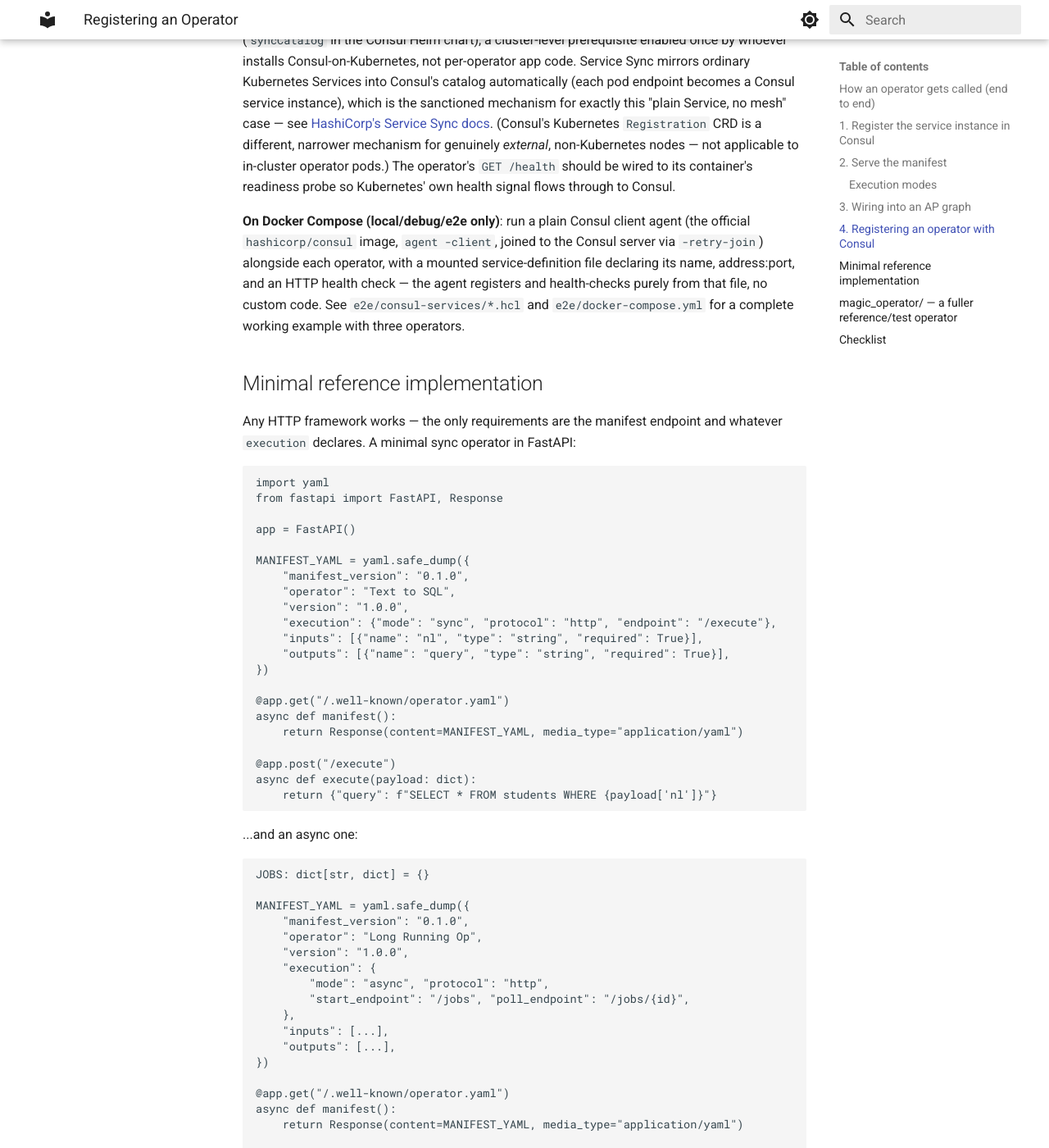
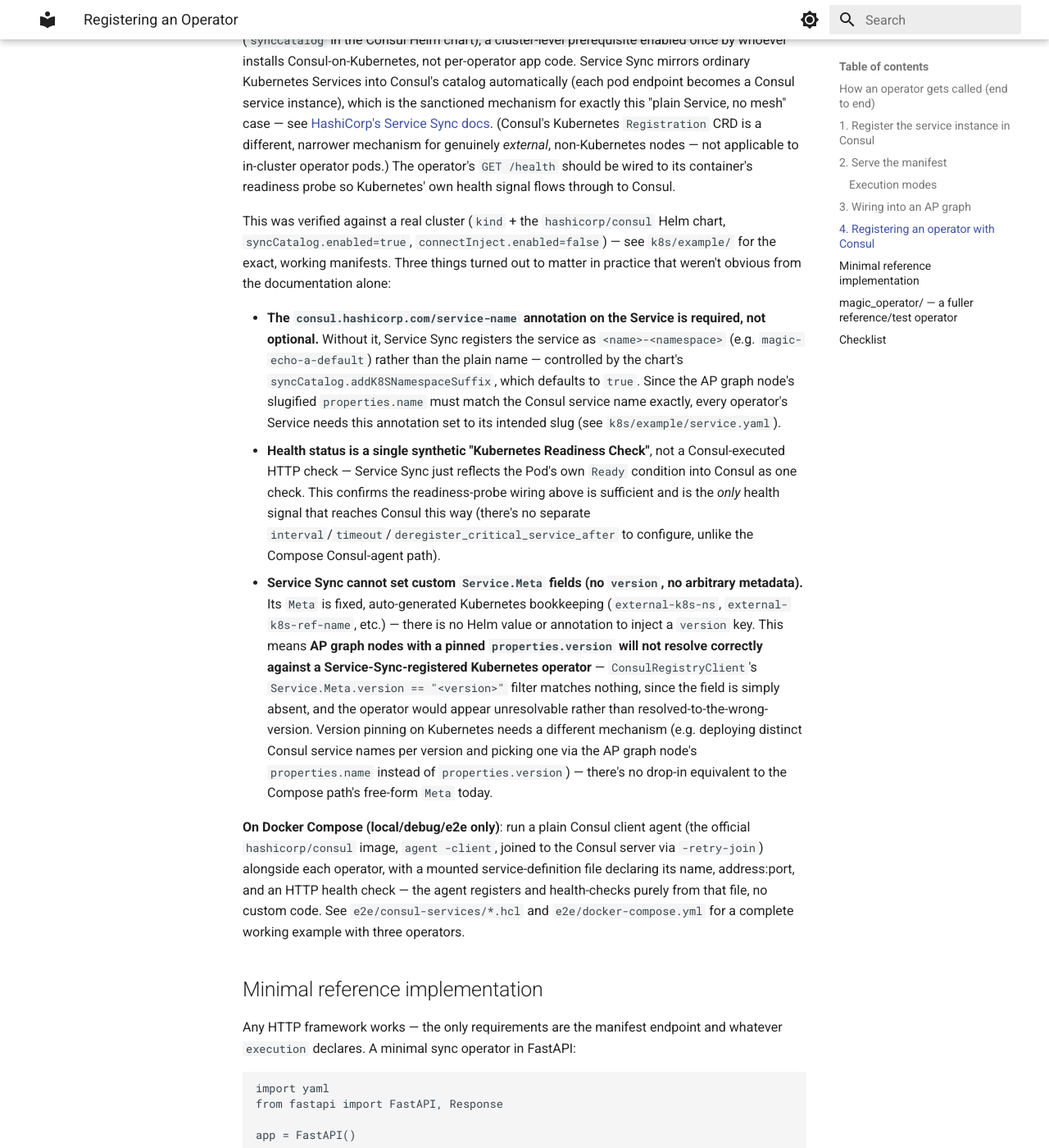
Before and after one commit to SoTrx/ap-executor, an MkDocs documentation site: the page built from docs/docs/operators.md, in a window 1280 px wide and 1400 px high, scrolled down 5009 px. Shown: the whole window at 82% size. Built offline with MkDocs 1.6.1 and Material for MkDocs 9.7.7, drawn with Linux system fonts in a browser that asks for light colours.

Commit message:
chore: chaning manifests

```diff
--- a/docs/docs/operators.md
+++ b/docs/docs/operators.md
@@ -136,6 +136,12 @@ There is no sidecar or registration library shipped from this repo — an operat
 
 **On Kubernetes (production target)**: an operator is a plain Deployment + Service — no sidecar container, no service-mesh injection needed. Registration is handled by **consul-k8s Service Sync** (`syncCatalog` in the Consul Helm chart), a cluster-level prerequisite enabled once by whoever installs Consul-on-Kubernetes, not per-operator app code. Service Sync mirrors ordinary Kubernetes Services into Consul's catalog automatically (each pod endpoint becomes a Consul service instance), which is the sanctioned mechanism for exactly this "plain Service, no mesh" case — see [HashiCorp's Service Sync docs](https://developer.hashicorp.com/consul/docs/register/service/k8s/service-sync). (Consul's Kubernetes `Registration` CRD is a different, narrower mechanism for genuinely *external*, non-Kubernetes nodes — not applicable to in-cluster operator pods.) The operator's `GET /health` should be wired to its container's readiness probe so Kubernetes' own health signal flows through to Consul.
 
+This was verified against a real cluster (`kind` + the `hashicorp/consul` Helm chart, `syncCatalog.enabled=true`, `connectInject.enabled=false`) — see `k8s/example/` for the exact, working manifests. Three things turned out to matter in practice that weren't obvious from the documentation alone:
+
+- **The `consul.hashicorp.com/service-name` annotation on the Service is required, not optional.** Without it, Service Sync registers the service as `<name>-<namespace>` (e.g. `magic-echo-a-default`) rather than the plain name — controlled by the chart's `syncCatalog.addK8SNamespaceSuffix`, which defaults to `true`. Since the AP graph node's slugified `properties.name` must match the Consul service name exactly, every operator's Service needs this annotation set to its intended slug (see `k8s/example/service.yaml`).
+- **Health status is a single synthetic "Kubernetes Readiness Check"**, not a Consul-executed HTTP check — Service Sync just reflects the Pod's own `Ready` condition into Consul as one check. This confirms the readiness-probe wiring above is sufficient and is the *only* health signal that reaches Consul this way (there's no separate `interval`/`timeout`/`deregister_critical_service_after` to configure, unlike the Compose Consul-agent path).
+- **Service Sync cannot set custom `Service.Meta` fields (no `version`, no arbitrary metadata).** Its `Meta` is fixed, auto-generated Kubernetes bookkeeping (`external-k8s-ns`, `external-k8s-ref-name`, etc.) — there is no Helm value or annotation to inject a `version` key. This means **AP graph nodes with a pinned `properties.version` will not resolve correctly against a Service-Sync-registered Kubernetes operator** — `ConsulRegistryClient`'s `Service.Meta.version == "<version>"` filter matches nothing, since the field is simply absent, and the operator would appear unresolvable rather than resolved-to-the-wrong-version. Version pinning on Kubernetes needs a different mechanism (e.g. deploying distinct Consul service names per version and picking one via the AP graph node's `properties.name` instead of `properties.version`) — there's no drop-in equivalent to the Compose path's free-form `Meta` today.
+
 **On Docker Compose (local/debug/e2e only)**: run a plain Consul client agent (the official `hashicorp/consul` image, `agent -client`, joined to the Consul server via `-retry-join`) alongside each operator, with a mounted service-definition file declaring its name, address:port, and an HTTP health check — the agent registers and health-checks purely from that file, no custom code. See `e2e/consul-services/*.hcl` and `e2e/docker-compose.yml` for a complete working example with three operators.
 
 ## Minimal reference implementation
```
Also changed, not shown: docs/docs/configuration.md (+1 -1 lines), presentation.md (added, +14 -0 lines), 7 other files.
